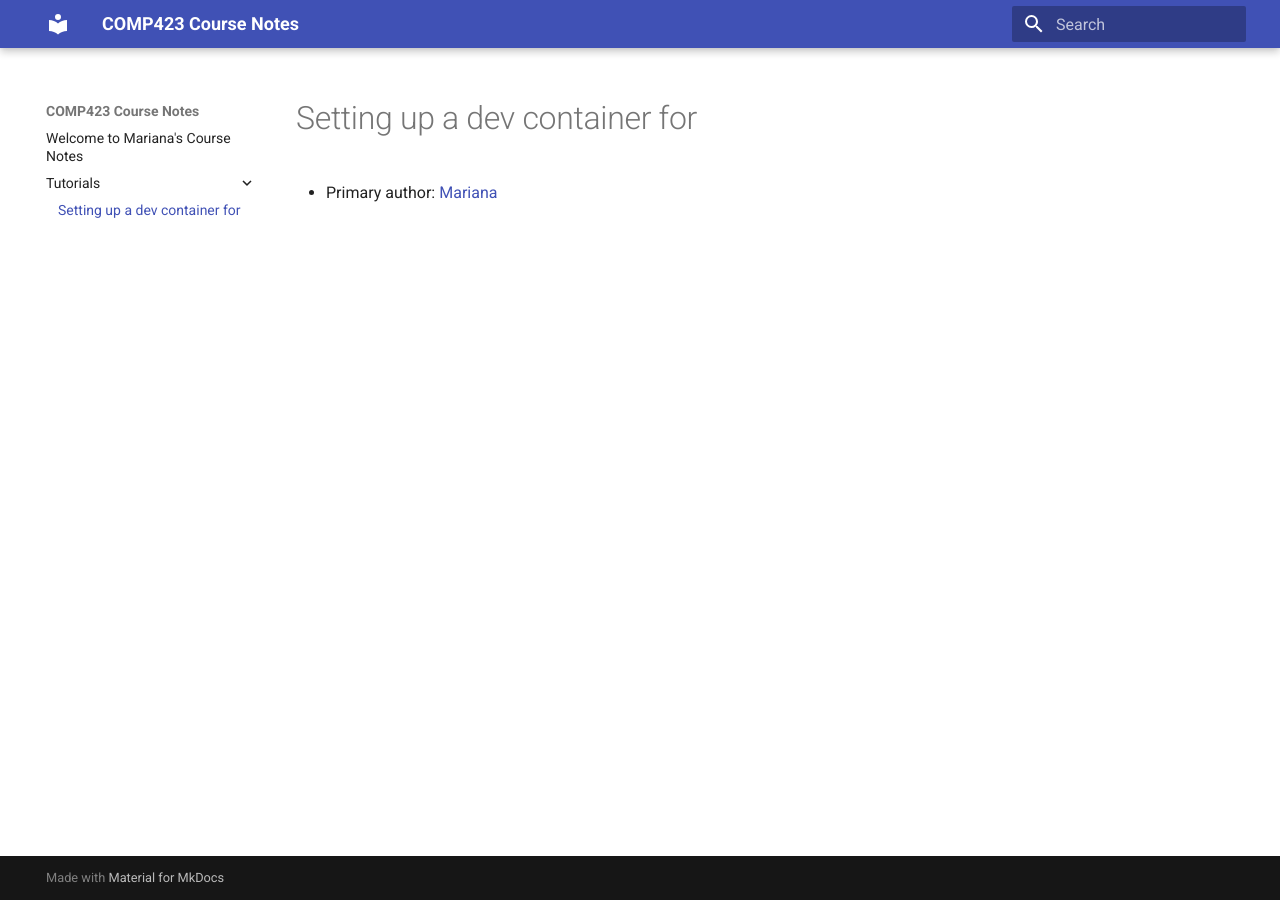
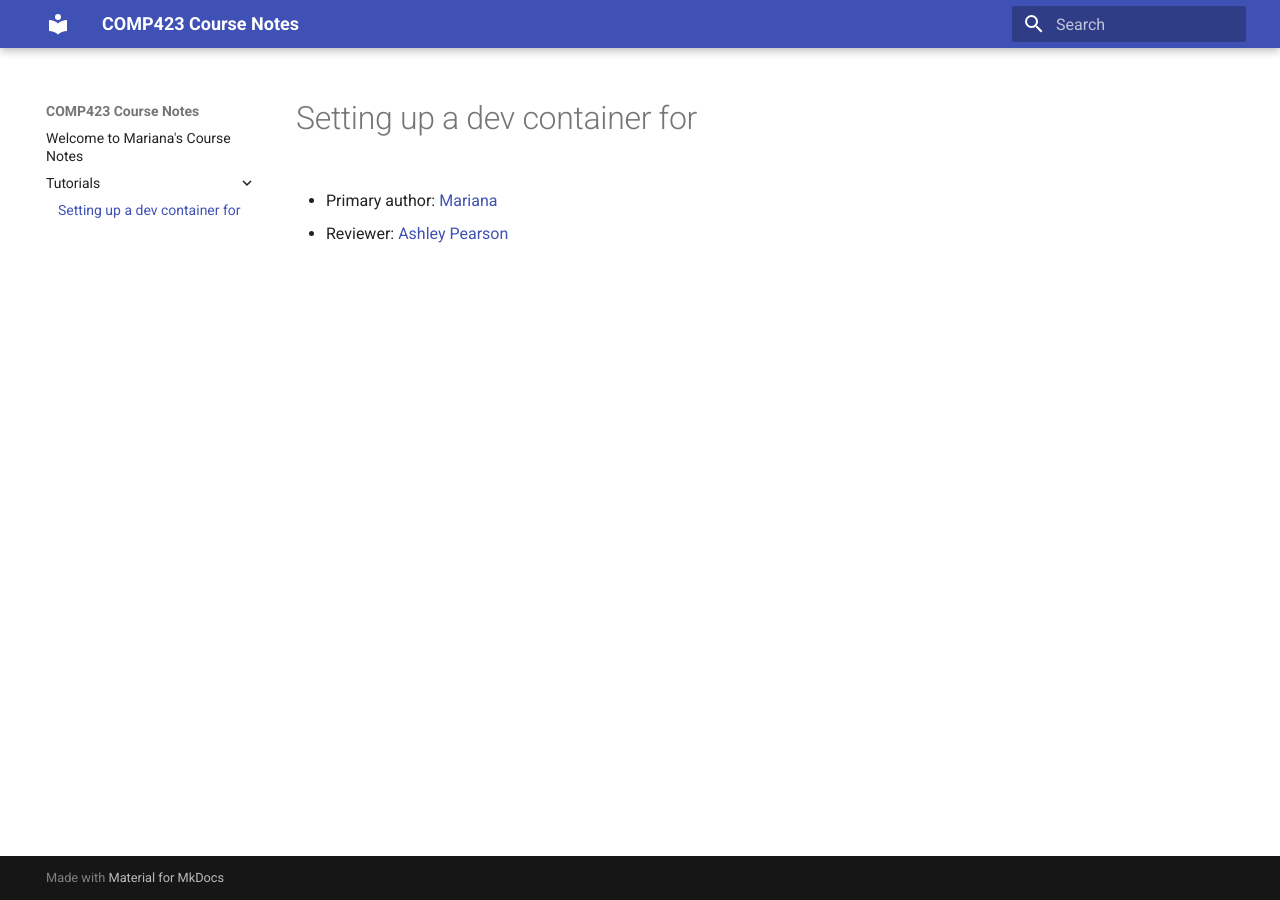
Before and after one commit to marianarp754/comp423-course-notes, an MkDocs documentation site: the page built from docs/tutorials/go-setup.md, in a window 1280 px wide. Built offline with MkDocs 1.6.1 and Material for MkDocs 9.7.7, drawn with Linux system fonts in a browser that asks for light colours.

Commit message:
Added reviewer information

```diff
--- a/docs/tutorials/go-setup.md
+++ b/docs/tutorials/go-setup.md
@@ -1,3 +1,5 @@
 # Setting up a dev container for <Insert: Go or Rust depending on which you are doing>
 
 * Primary author: [Mariana](http://github.com/marianarp754)
+
+* Reviewer: [Ashley Pearson](https://github.com/uncapearso2)
```
Also changed, not shown: README.md (line endings or trailing spaces), docs/index.md (line endings or trailing spaces), mkdocs.yml (line endings or trailing spaces), 2 other files.
